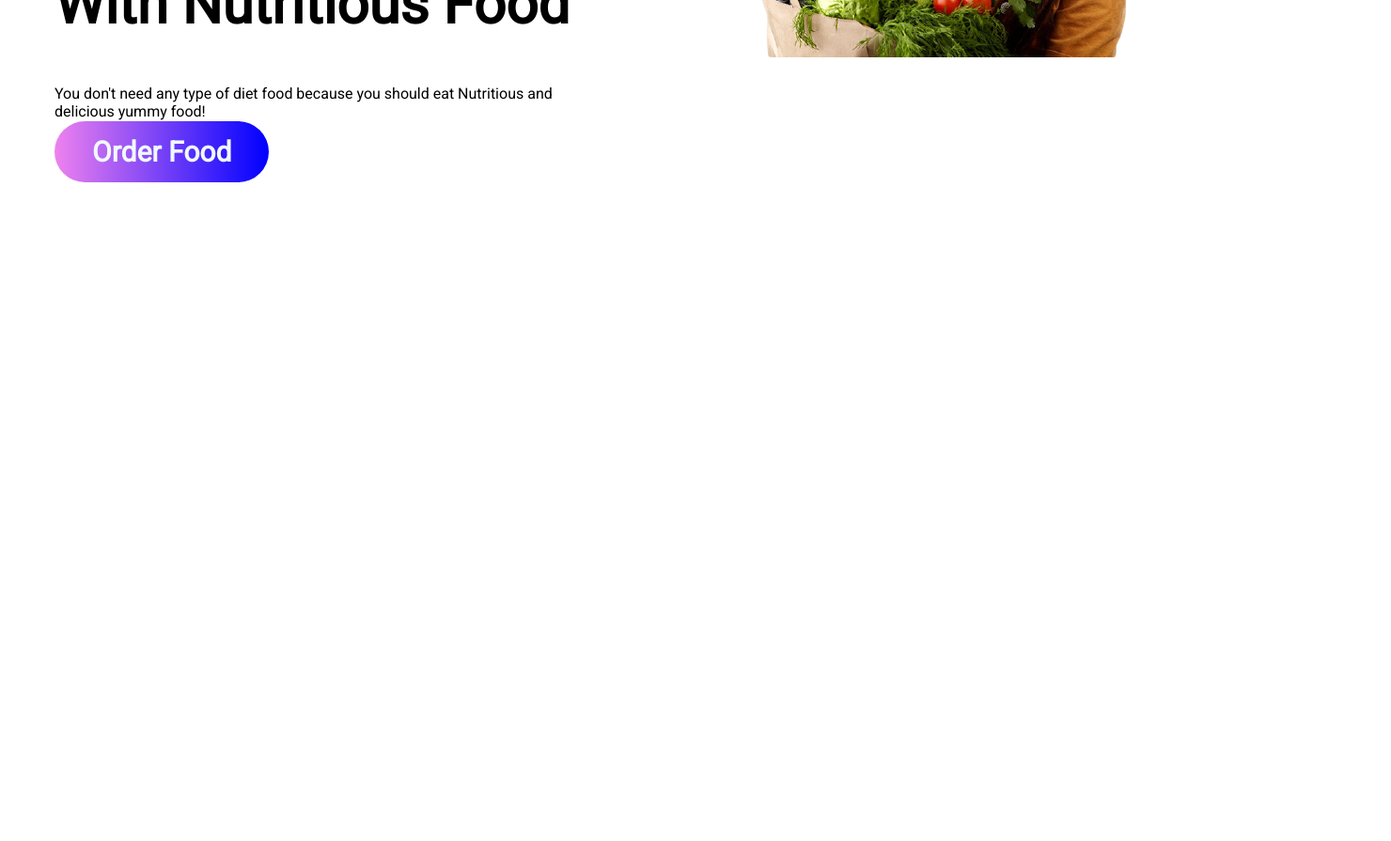
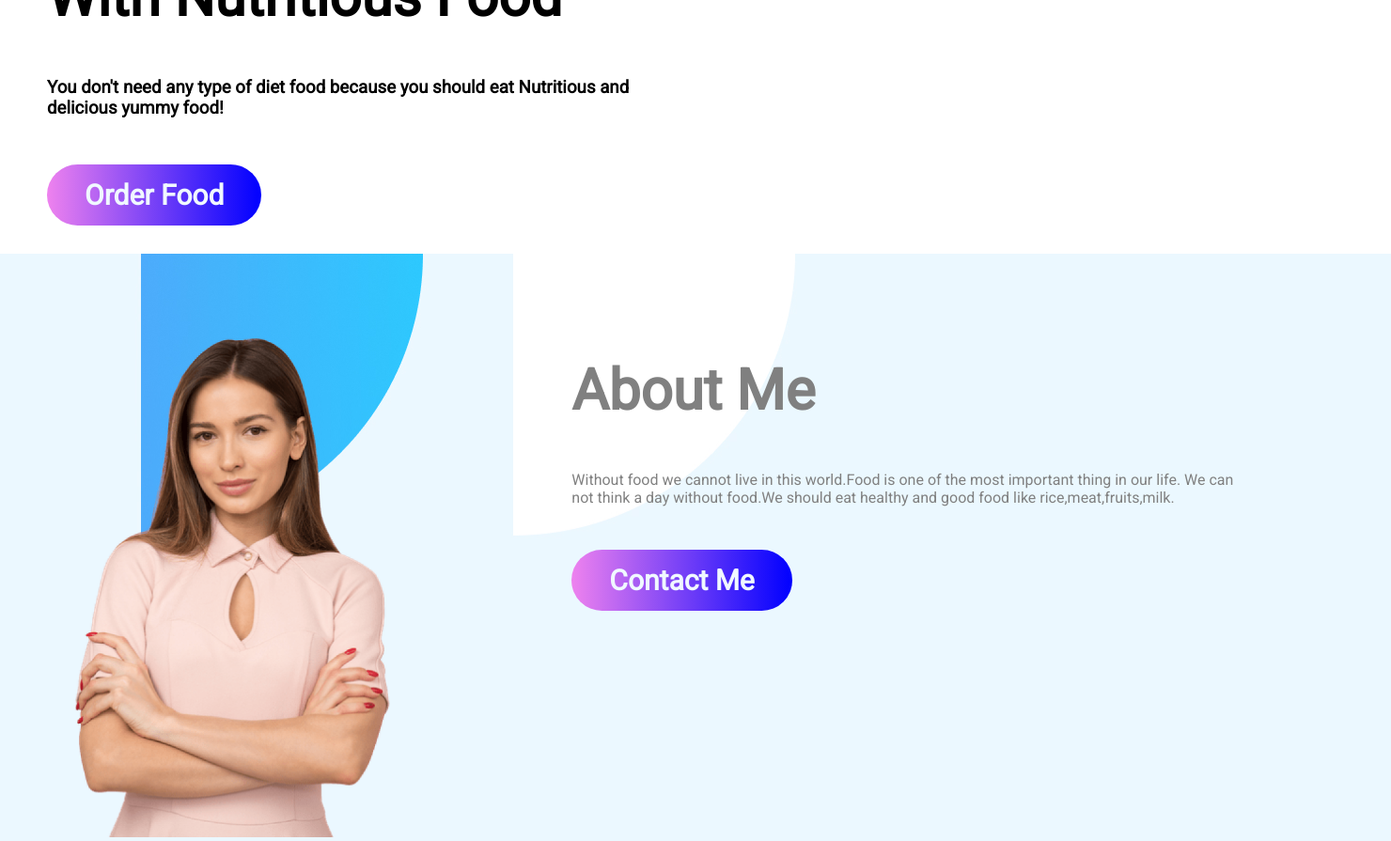
Before and after one commit to Towsif007/my-first-assignment, a plain HTML site: page index.html in a window 1280 px wide. Shown: the part 390-1285 px from the top of the page at 94% size, 1480 px wide, since content can reach past the window. Before the commit the page ends 800 px from the top, so only its background shows below. Drawn offline with Linux system fonts and the light colour scheme.

Commit message:
second section background

```diff
--- a/index.html
+++ b/index.html
@@ -16,11 +16,23 @@
             <h1><span class="one-span">Eat</span> Good Food,</h1>
             <h1>Just Eat Healthy</h1>
             <h1>With Nutritious Food</h1>
-            <p>You don't need any type of diet food because you should eat Nutritious and delicious yummy food!</p>
+            <h3>You don't need any type of diet food because you should eat Nutritious and delicious yummy food!</h3>
             <a class="go-to-link" target="_blank"href="https://www.youtube.com/">Order Food</a>
         </div>
+        <div class="food-blog">
+            <img src="images/female/kisspng-healthy-diet-food-eating-nutrition-woman-diet-5b20e260c13c04.3441013515288817607915-removebg-preview.png" alt="Health-Diet">
+        </div>
+    </section>
+    <section class="good-food background">
+        <div class="food-blog">
+            <img id="woman" src="images/female/Person Image.png" alt="Beautiful Woman">
+        </div>
         <div>
-            <img src="images/female/kisspng-healthy-diet-food-eating-nutrition-woman-diet-5b20e260c13c04.3441013515288817607915-removebg-preview.png" alt="Health-Diet">
+            <h1>About Me</h1>
+            <p>
+                Without food we cannot live in this world.Food is one of the most important thing in our life. We can not think a day without food.We should eat healthy and good food like rice,meat,fruits,milk.
+            </p>
+            <a class="go-to-link" target="_blank" href="https://www.facebook.com/">Contact Me</a>
         </div>
     </section>
 
--- a/style.css
+++ b/style.css
@@ -1,5 +1,6 @@
 body{
     font-family: 'Roboto', sans-serif;
+    margin: 0;
 
 }
 .one-span{
@@ -9,6 +10,7 @@ h1{
     font-size: 60px;
     font-weight: 700;
 }
+
 .good-food{
     display: flex;
 }
@@ -19,9 +21,28 @@ h1{
 .go-to-link{
     background-image: linear-gradient(to left, blue, violet);
     text-decoration: none;
+    display: inline-block;
     padding: 15px 40px;
     font-size: 30px;
     font-weight: 700;
     color: aliceblue;
     border-radius: 100px;
+    margin-top: 30px;
 }
+.food-blog img{
+    width: 100%;
+}
+#woman{
+    width: 60%;
+    margin-top: 30px;
+    padding-left: 30px;
+}
+.background{
+    background-image:url(images/shapes/Frame\ 57.jpg);
+    background-repeat: no-repeat;
+    width: 100%;
+    margin-top: 30px;
+    color: grey;
+    padding-right: 150px;
+
+}
```
